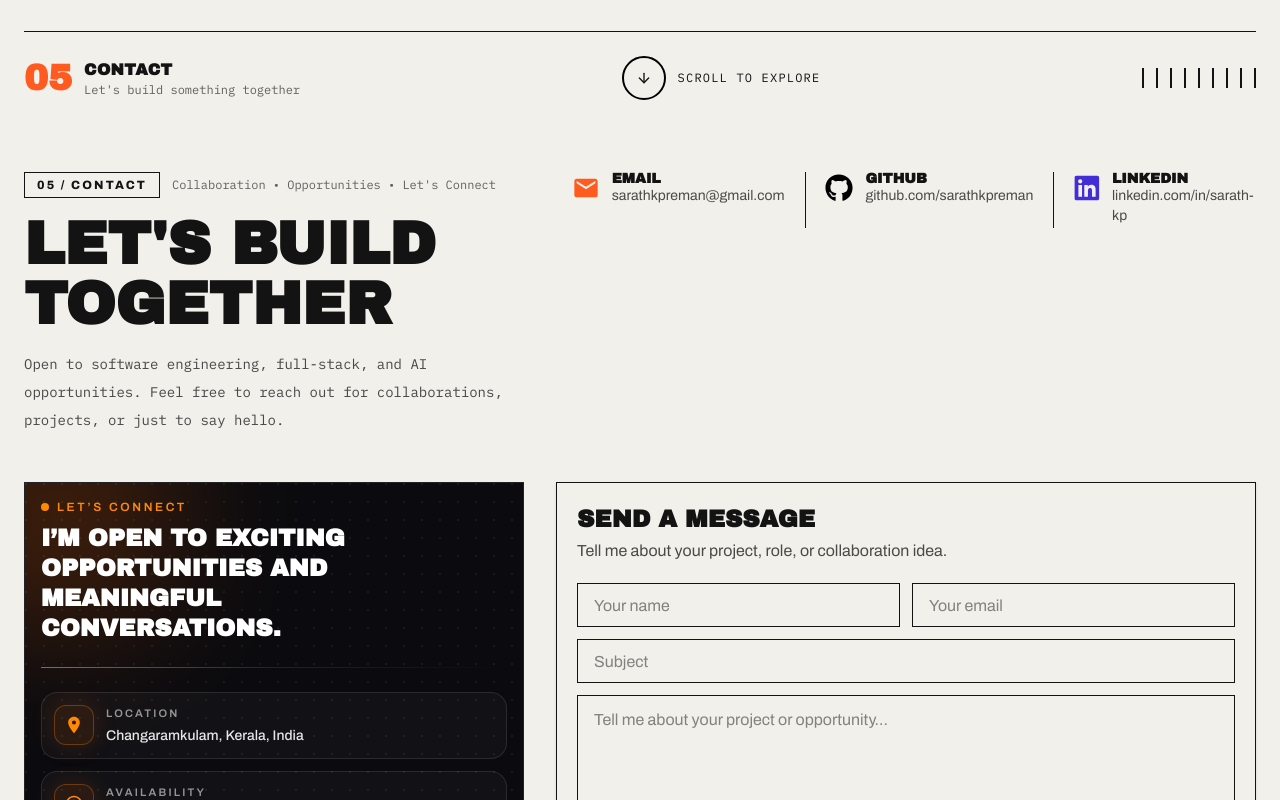
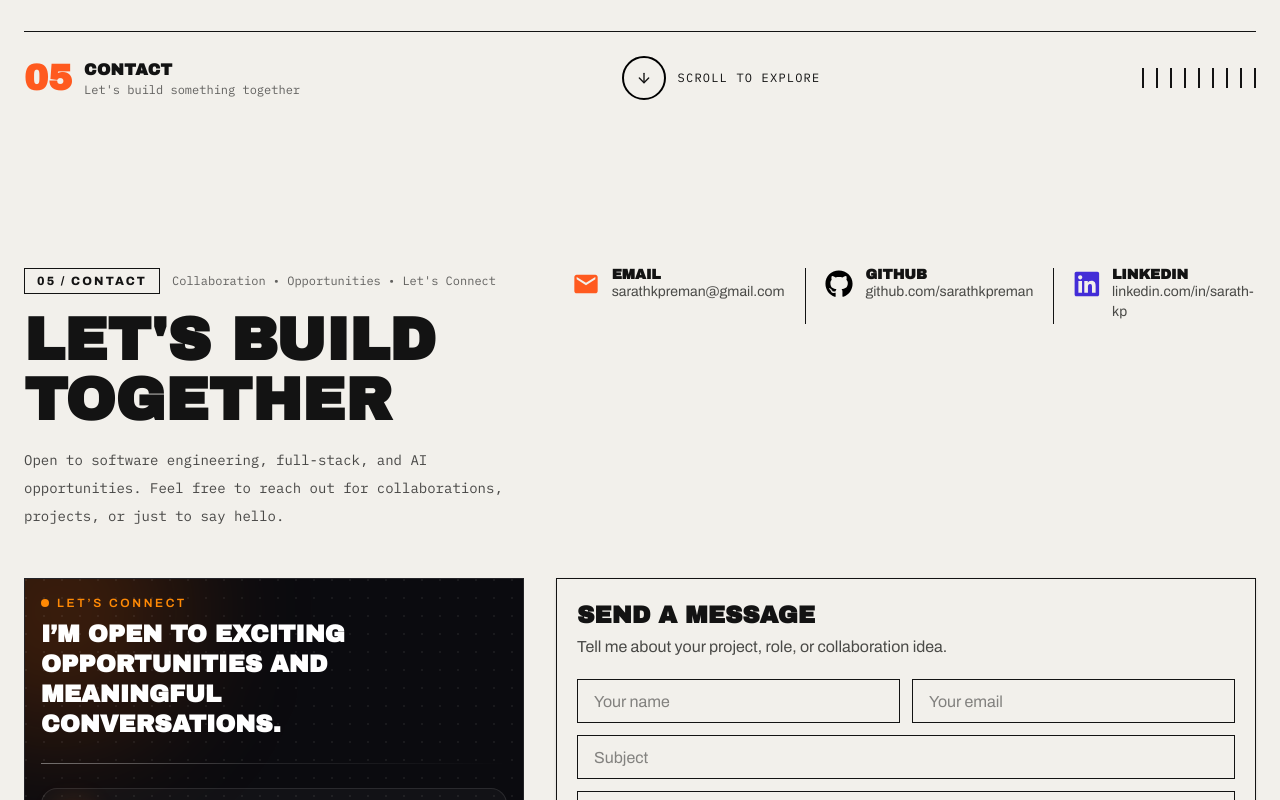
Before and after one commit to sarathkpreman/portfolio, a React app: page / in a window 1280 px wide. Shown: the part 5780-6580 px from the top of the page. Built offline with nearby package versions, Linux system fonts and the light colour scheme; the HTML template or start-up script is replaced by a standard one.

Commit message:
Feat: refine contact section layout and styling

```diff
--- a/src/App.jsx
+++ b/src/App.jsx
@@ -45,7 +45,7 @@ function App() {
         </div>
 
         <Contact />
-         <div className="container mx-auto px-5 sm:px-6 ">
+         <div className="container mx-auto px-5 sm:px-6">
           <hr className="mt-6 border-t border-foreground hidden lg:block" />
           <Footer nextSectionId="hero"/>
         </div>
--- a/src/sections/Contact.jsx
+++ b/src/sections/Contact.jsx
@@ -34,7 +34,7 @@ const INFO_ITEMS = [
 export const Contact = () => {
   return (
     <section id="contact" className="relative overflow-hidden">
-      <div className="container mx-auto px-4 pt-8 pb-0 sm:px-6 sm:pt-14 sm:pb-4 lg:pt-12 lg:pb-18">
+      <div className="container mx-auto px-4 pt-8 pb-0 sm:px-6 sm:pt-14 sm:pb-4 lg:pt-12 lg:pb-18 mt-16 sm:mt-20 lg:mt-24">
         {/* Header Section */}
        <header className="mb-12 flex flex-col gap-8 lg:flex-row lg:justify-between ">
           <div className="max-w-3xl space-y-4">
```
